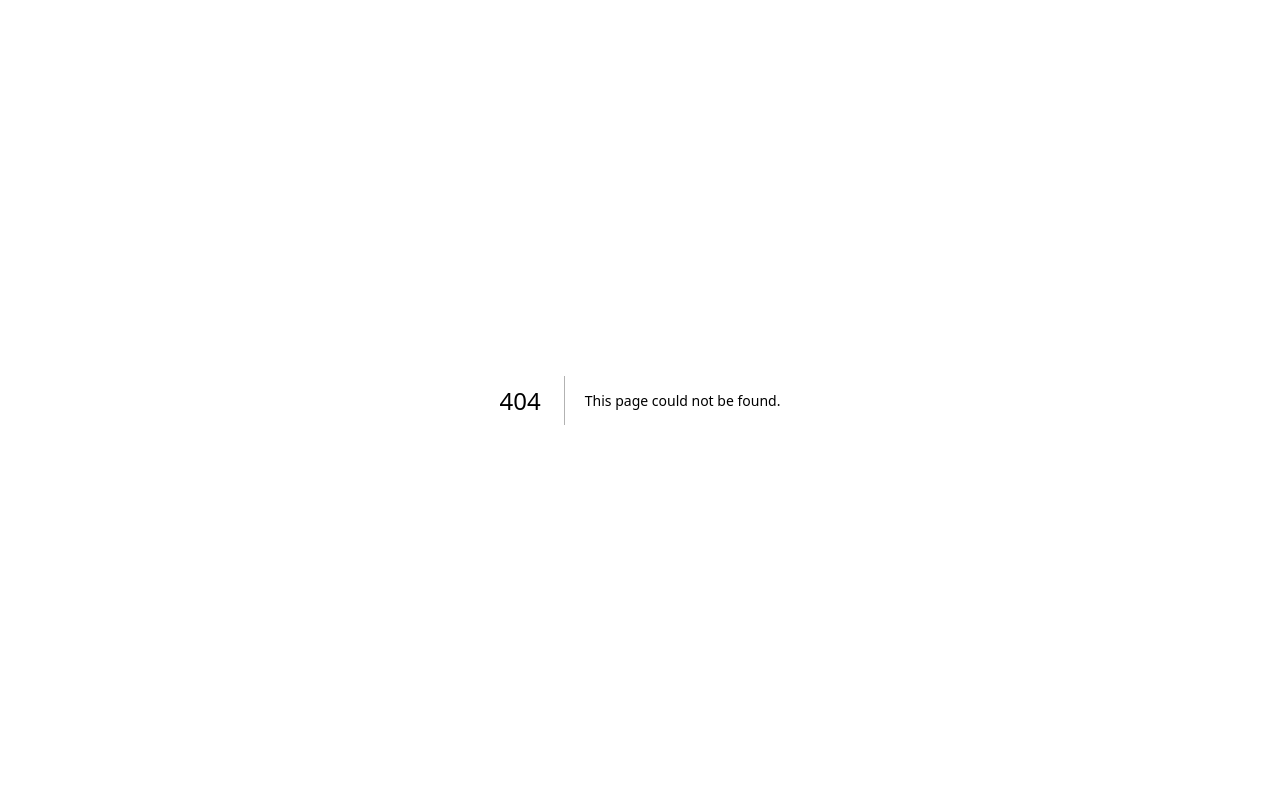
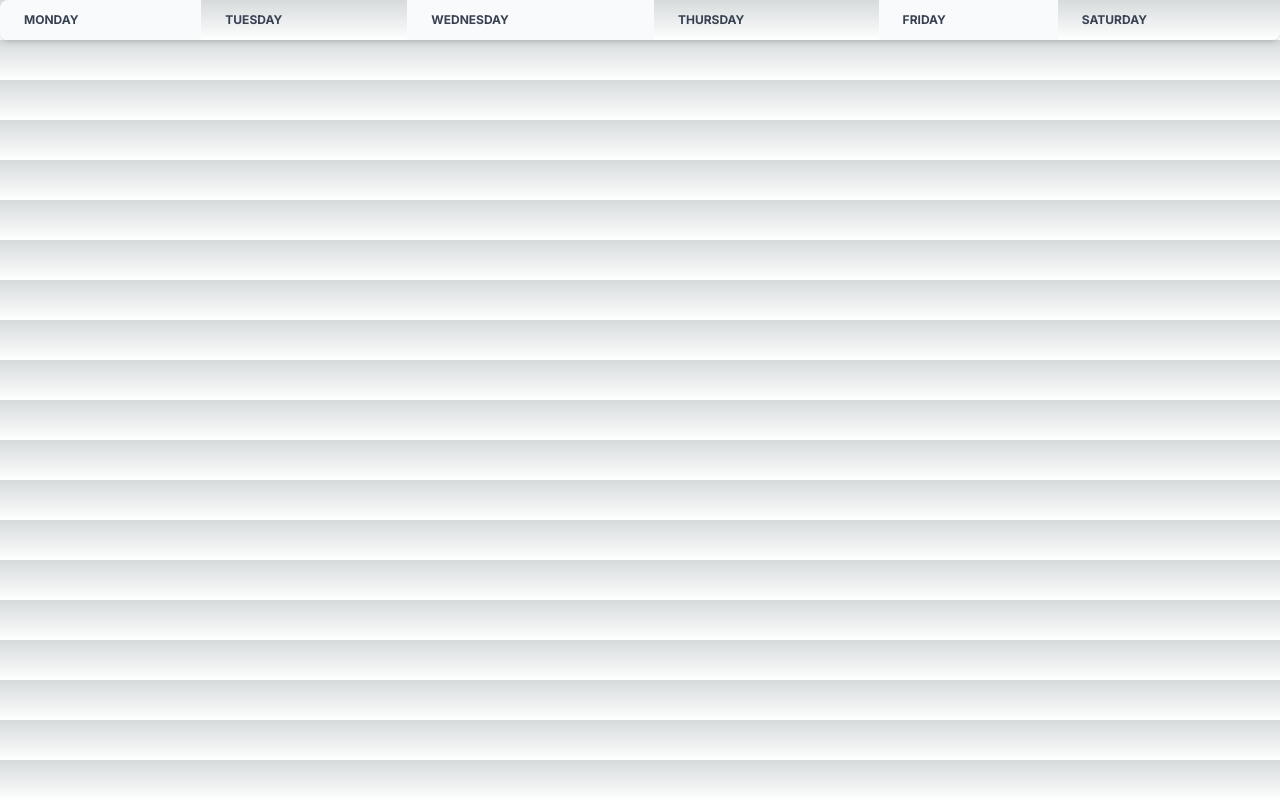
Before and after one commit to Flam30/Toothfix-Patient-Interface, a Next.js app in the folder patient-interface/: page /booking in a window 1280 px wide. Before the commit this address had no page. Built offline with nearby package versions, Linux system fonts and the light colour scheme.

Commit message:
Created initial table #4

```diff
--- /dev/null
+++ b/patient-interface/src/app/booking/page.tsx
@@ -0,0 +1,37 @@
+import React from 'react'
+
+const page = () => {
+  return (
+    <div className="relative overflow-x-auto shadow-md sm:rounded-lg">
+      <table className="w-full text-sm text-left rtl:text-right text-gray-500 dark:text-gray-400">
+        <thead className="text-xs text-gray-700 uppercase dark:text-gray-400">
+          <tr>
+            <th scope="col" className="px-6 py-3 bg-gray-50 dark:bg-gray-800">
+              Monday
+            </th>
+            <th scope="col" className="px-6 py-3">
+              Tuesday
+            </th>
+            <th scope="col" className="px-6 py-3 bg-gray-50 dark:bg-gray-800">
+              Wednesday
+            </th>
+            <th scope="col" className="px-6 py-3">
+              Thursday
+            </th>
+            <th scope="col" className="px-6 py-3 bg-gray-50 dark:bg-gray-800">
+              Friday
+            </th>
+            <th scope="col" className="px-6 py-3">
+              Saturday
+            </th>
+          </tr>
+        </thead>
+        <tbody>
+
+        </tbody>
+      </table>
+    </div>
+  )
+}
+
+export default page
```
